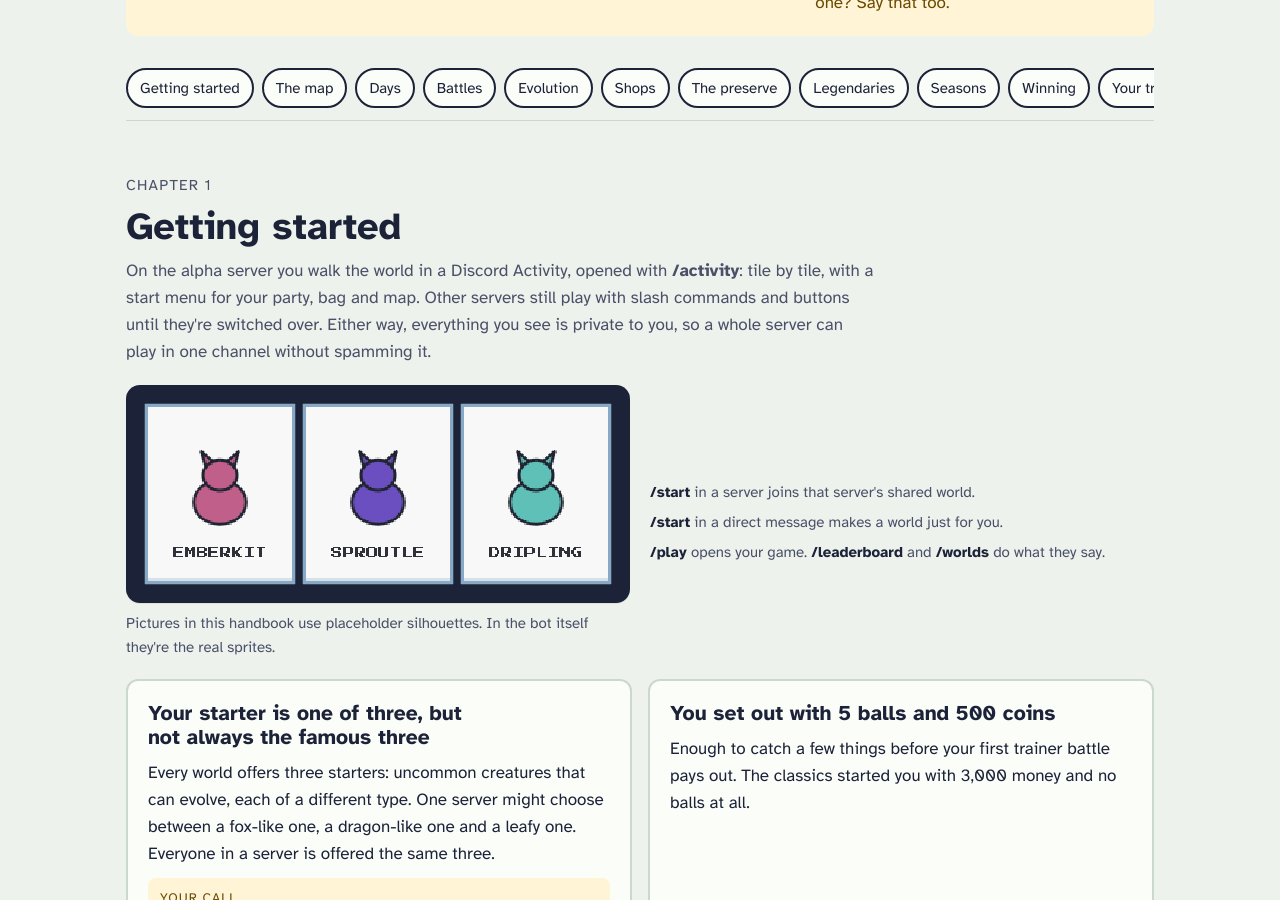
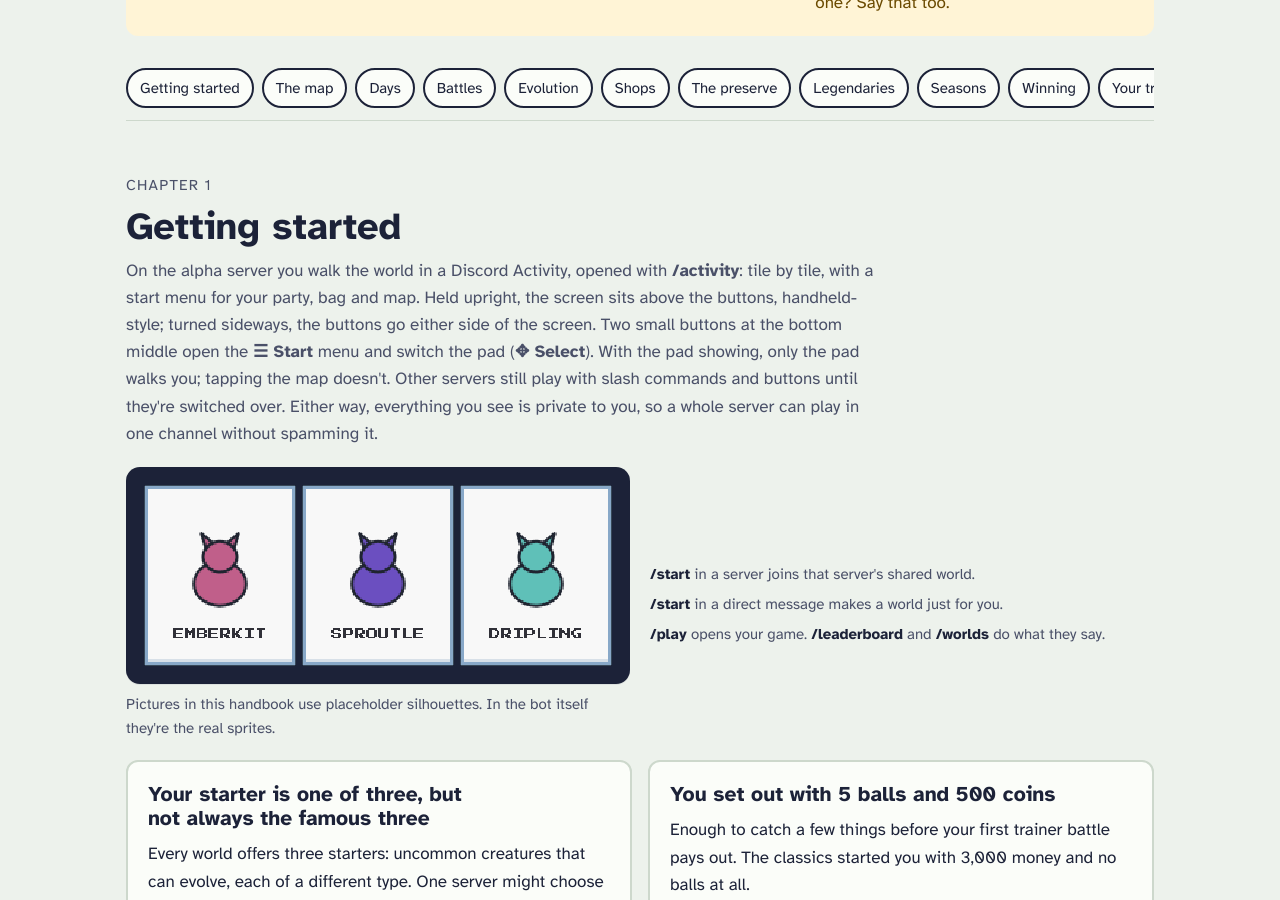
Before and after one commit to Four-Cube-Games/super-adventure, a Jekyll site: the page built from handbook.html, in a window 1280 px wide and 900 px high, scrolled down 668 px. Built offline with Jekyll 4.4.1, drawn with Linux system fonts in a browser that asks for light colours; some of the changed text lies outside the part shown.

Commit message:
Describe the Activity's controls, shop signs and non-repeating dialogue

```diff
--- a/handbook.html
+++ b/handbook.html
@@ -41,7 +41,7 @@ styles: /assets/handbook.css
   <div class="chapter-head">
     <p class="eyebrow">Chapter 1</p>
     <h2>Getting started</h2>
-    <p>On the alpha server you walk the world in a Discord Activity, opened with <b>/activity</b>: tile by tile, with a start menu for your party, bag and map. Other servers still play with slash commands and buttons until they're switched over. Either way, everything you see is private to you, so a whole server can play in one channel without spamming it.</p>
+    <p>On the alpha server you walk the world in a Discord Activity, opened with <b>/activity</b>: tile by tile, with a start menu for your party, bag and map. Held upright, the screen sits above the buttons, handheld-style; turned sideways, the buttons go either side of the screen. Two small buttons at the bottom middle open the <b>☰ Start</b> menu and switch the pad (<b>✥ Select</b>). With the pad showing, only the pad walks you; tapping the map doesn't. Other servers still play with slash commands and buttons until they're switched over. Either way, everything you see is private to you, so a whole server can play in one channel without spamming it.</p>
   </div>
   <div class="figure">
     <figure>
@@ -95,7 +95,7 @@ styles: /assets/handbook.css
       <figcaption>Wherever you are, the bot draws the place from above, in the old handheld style. This town has a gym whose badge you haven't won yet.</figcaption>
     </figure>
     <div class="legend">
-      <span><b>Towns</b> show their buildings: the Center (red roof), the shop (blue), a gym with a star that turns gold once you've got its badge, and the preserve's gate if the town has one.</span>
+      <span><b>Towns</b> show their buildings: the Center (red roof, medical cross over the door), the shop (blue, coin sign), which carry those signs in every tile style, a gym with a star that turns gold once you've got its badge, and the preserve's gate if the town has one.</span>
       <span><b>Routes, caves and hideouts</b> are laid out fresh for every world, with tall grass, ledges, boulders and the trainers waiting there, faded once you've beaten them.</span>
       <span><b>At a shrine</b> the legend sleeps on its altar as a shadow, until you catch it or beat it. If it gets away, it wakes again once you've earned enough worthiness.</span>
     </div>
@@ -176,7 +176,7 @@ styles: /assets/handbook.css
     </article>
     <article class="rule" data-rule="people">
       <h3>Everyone has a name, and something to say</h3>
-      <p class="said">Trainers suit where they stand: a Youngster or a Lass on a route, Hikers underground, Bikers on the bike road, Ace Trainers in a gym, Grunts in a hideout. Each one has a line when the fight starts and another when it ends: <em>“I've been lost for three days. Battle me so it feels like progress.”</em> Leaders talk about their type and hand over the badge themselves. In every town a local has something to say that changes each day, and it's often a real tip about what's ahead, like where something rare hides or what type the next leader uses. The nurse, the shop clerk and the preserve's warden say hello too.</p>
+      <p class="said">Trainers suit where they stand: a Youngster or a Lass on a route, Hikers underground, Bikers on the bike road, Ace Trainers in a gym, Grunts in a hideout. Each one has a line when the fight starts and another when it ends: <em>“I've been lost for three days. Battle me so it feels like progress.”</em> Leaders talk about their type and hand over the badge themselves. In every town a local has something to say that changes each day, and it's often a real tip about what's ahead, like where something rare hides or what type the next leader uses. The nurse, the shop clerk and the preserve's warden say hello too. There are plenty of lines for each world, dealt out without repeats, so you shouldn't hear the same one twice in a playthrough.</p>
       <p class="ask">Which line made you smile, and which one should we rewrite?</p>
       <a class="tell" href="{{ site.repo }}/issues/new?template=feedback.yml&amp;title=Handbook%3A%20Everyone%20has%20a%20name%2C%20and%20something%20to%20say&amp;rule=Everyone%20has%20a%20name%2C%20and%20something%20to%20say">Give feedback</a>
     </article>
```
